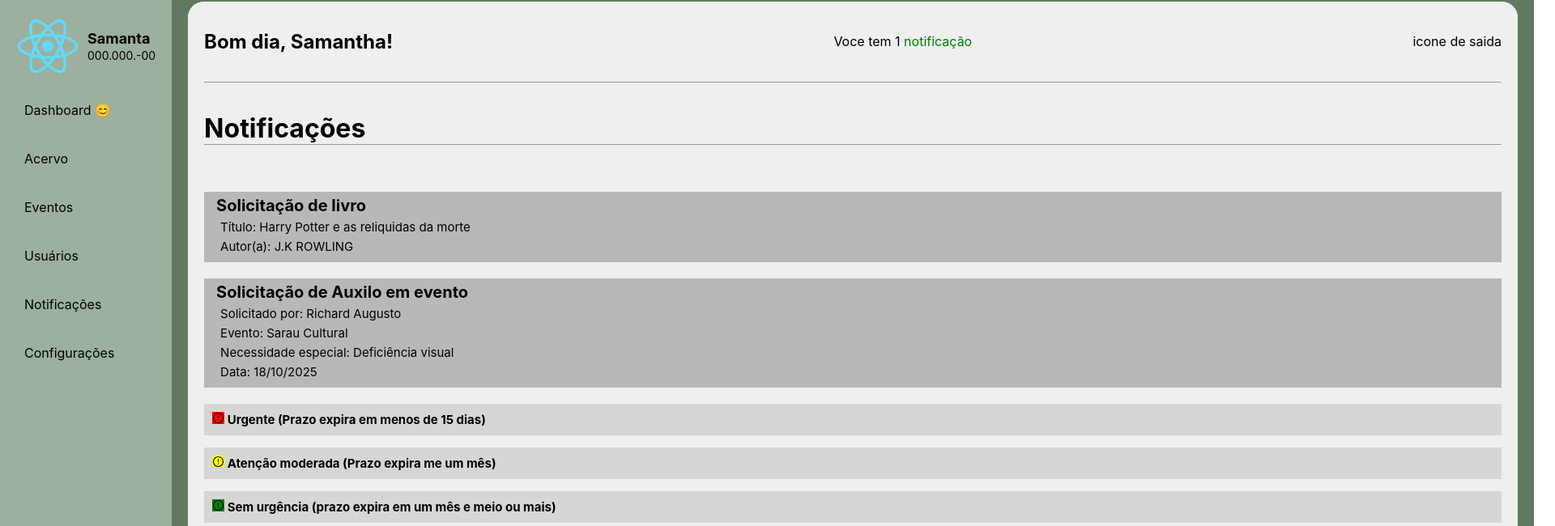
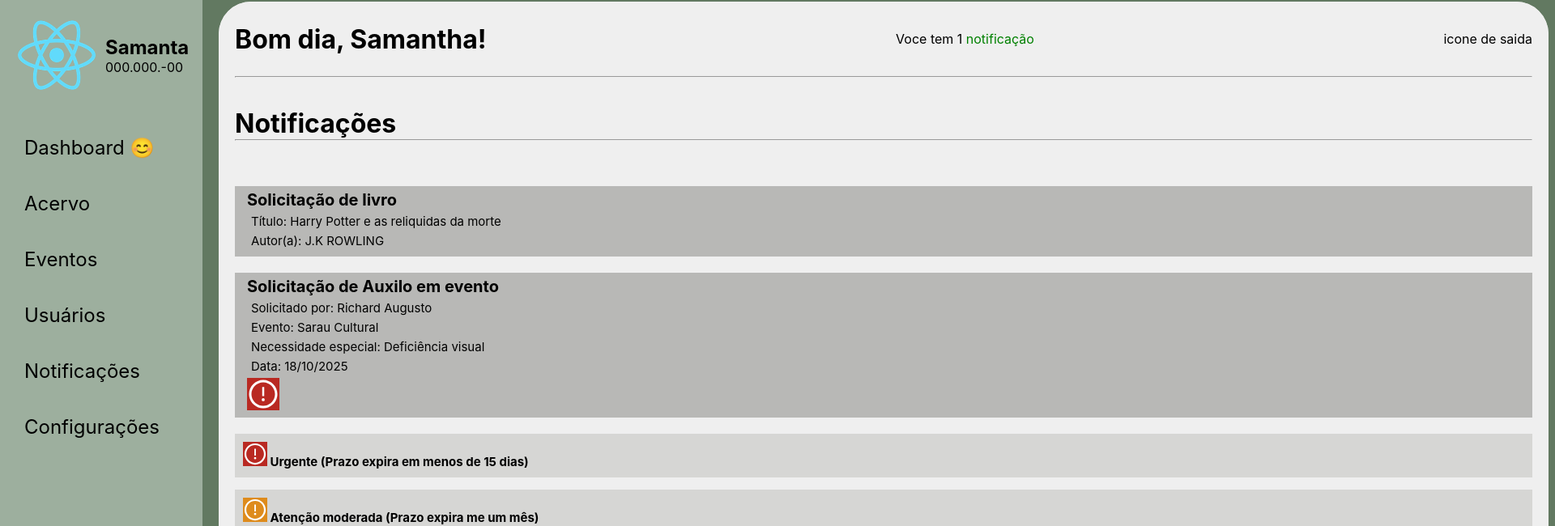
Before and after one commit to RuanVFeitosa/LIBRA-FrontEnd, a React (Create React App) app: page /configuracoes in a window 1280 px wide. Shown: the part 18-668 px from the top of the page at 81% size, 1920 px wide, since content can reach past the window. Built offline with nearby package versions, Linux system fonts and the light colour scheme.

Commit message:
notificacao 70%

```diff
--- a/src/components/SiderBar/Sidebar.css
+++ b/src/components/SiderBar/Sidebar.css
@@ -20,6 +20,7 @@ body {
   margin: 20px 0;
   padding: 10px;
   cursor: pointer;
+  font-size: 24px;
   border-radius: 4px;
   transition: background-color 0.3s ease;
 }
@@ -53,22 +54,22 @@ body {
 .perfil {
   display: flex;
   align-items: center;
-  margin-bottom: 20px;
+  margin-bottom: 40px;
 }
 
 .perfil img {
-  width: 78px;
-  height: 78px;
+  width: 100px;
+  height: 100px;
   border-radius: 50%;
   margin-right: 10px;
 }
 
 .perfil h2 {
   margin: 0;
-  font-size: 18px;
+  font-size: 24px;
 }
 
 .perfil span {
-  font-size: 14px;
+  font-size: 16px;
   color: #000000;
 }
--- a/src/pages/admin/Notifi.css
+++ b/src/pages/admin/Notifi.css
@@ -13,14 +13,17 @@
     justify-content: space-between;
     align-items: center;
     background: #efefef;
-    padding: 15px 20px;
-    border-radius: 20px 20px 0 0;
+    padding: 0px 20px;
+    border-radius: 40px 40px 0 0;
 }
 
+.navBar h2{
+    font-size: 32px;
+}
 
 .container-pai{
     background-color: #efefef;
-    border-radius: 20px 20px 20px 20px;
+    border-radius: 40px 40px 40px 40px;
     height: 870px;
 }
 
@@ -72,13 +75,24 @@ width: 50px;
 }
 
 #ExU{
-    background-color: red;
+    background-color: #b92922;
+    color: white;
+    height: 30px;
+    width: 30px;
 }
 
 #ExA{
-    background-color: yellow;
+    background-color: #de8b1c;
+    color: white;
+    height: 30px;
+    width: 30px;
+
 }
 
 #ExS{
-    background-color: green;
+    background-color: #3bab64;
+    color: white;
+    height: 30px;
+    width: 30px;
+    float: left;
 }
--- a/src/pages/admin/Notifi.jsx
+++ b/src/pages/admin/Notifi.jsx
@@ -37,6 +37,12 @@ function Notif() {
                 <p>Evento: Sarau Cultural</p>
                 <p>Necessidade especial: Deficiência visual</p>
                 <p>Data: 18/10/2025</p>
+
+                <AiOutlineExclamationCircle id='ExU' style={{
+                    width:'40px',
+                    height:'40',
+                    color:'white'
+                }} />
                 </div>
 
 
```
